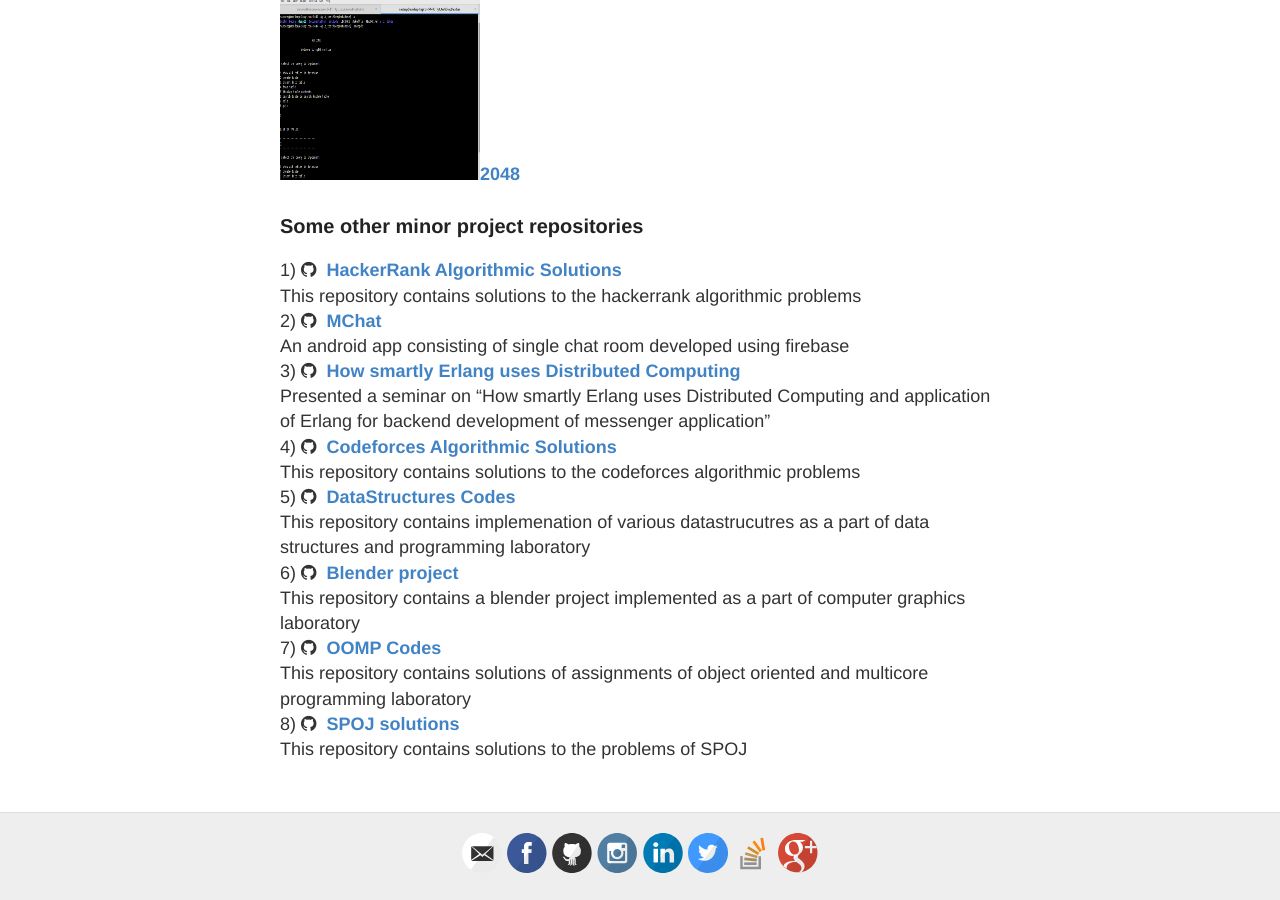
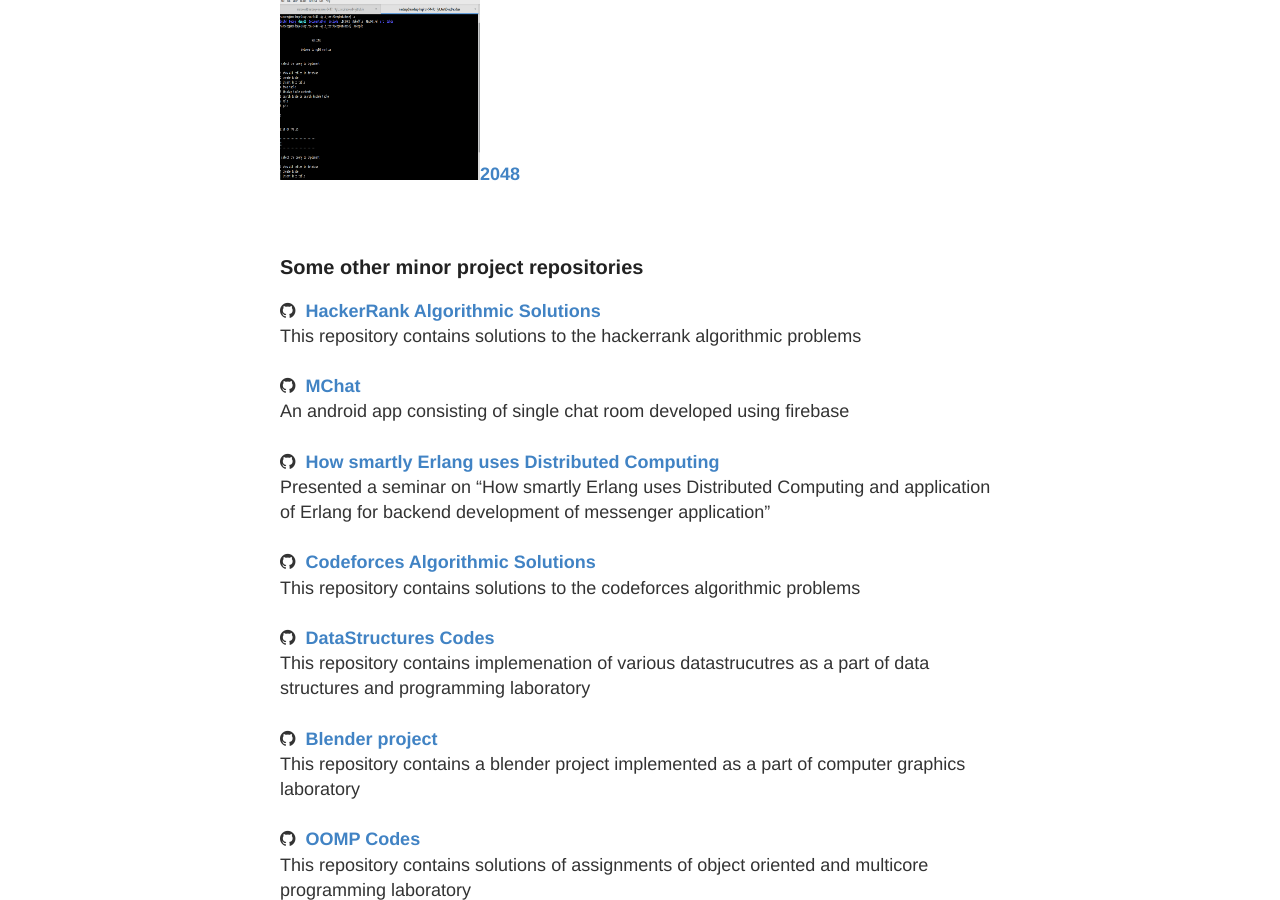
Before and after one commit to msdeep14/msdeep14.github.io, a Jekyll site: the page built from projects.md, in a window 1280 px wide and 900 px high, scrolled down 1659 px. Built offline with Jekyll 4.4.1, drawn with Linux system fonts in a browser that asks for light colours.

Commit message:
modify project details

```diff
--- a/_includes/projects.html
+++ b/_includes/projects.html
@@ -9,99 +9,61 @@
         <h4>
             <a href="{{ site.baseurl }}/projects/deepdatabase.html"><img src="{{ site.baseurl }}/images/deepdatabase.png" title = "DeepDataBase" height = "200" width = "200"/>DeepDataBase</a>
         </h4>
-		<!-- <h5>
-			<i class="fa fa-github"></i>&nbsp;&nbsp;<strong><a href="https://github.com/msdeep14/DeepDataBase">DeepDataBase</a></strong> <br/>
-			<p>A mini scale database engine.<br />
-			1) System is given a touch of Relational Database where data can be stored and retrieved in the form of tables.<br />
-			2) System reads data from and writes data to disk in blocks and there are custom blocks for each table.<br />
-            3) Queries supported by system are SELECT, CREATE, INSERT, DROP, SHOW <br />
-			4) Meta Data of tables is stored separately like current no. of records, table name, etc.<br />
-			5) Indexing using B+ trees.<br />
-            6) B+ tree search based on primary key and brute force search for other attributes of table <br />
-		</p>
-    </h5> -->
+
     <h4>
         <a href="{{ site.baseurl }}/projects/irctc.html"><img src="{{ site.baseurl }}/images/deepdatabase.png" title = "IRCTC" height = "200" width = "200"/>IRCTC</a>
     </h4>
-		<!-- <h5>
-			<i class="fa fa-github"></i>&nbsp;&nbsp;<strong><a href="https://github.com/msdeep14/IRCTC">IRCTC</a></strong> <br/>
-            <p>IRCTC like Ticket Booking System developed in C++ using QT Framework<br/>
-			1)Data encryption algorithm is used for storing encrypted passwords of users and binary Search is used for verifying 	username and password.<br/>
-			2)For querying trains between stations, system will show all the available trains on and in case no direct trains are available, it will display indirect trains calculated using graph algorithms.<br/>
-			3)System takes care of cycles within the graph efficiently.<br/>
-			4)Simple payment system is designed for payment of ticket and then displaying of ticket.<br/>
-			5)Data is stored using files<br/>
-		</p>
-		</h5> -->
+
         <h4>
             <a href="{{ site.baseurl }}/projects/tripcount.html"><img src="{{ site.baseurl }}/images/deepdatabase.png" title = "Tripcount" height = "200" width = "200"/>Tripcount</a>
         </h4>
+
         <h4>
             <a href="{{ site.baseurl }}/projects/bytecode.html"><img src="{{ site.baseurl }}/images/deepdatabase.png" title = "ByteCode" height = "200" width = "200"/>ByteCode</a>
         </h4>
-    	<!-- <h5>
-			<i class="fa fa-github"></i>&nbsp;&nbsp;<strong><a href="https://github.com/msdeep14/Tripcount">Tripcount</a></strong> <br/>
-			<p>
-            An android app for managing all your group trips and day to day expenses<br/>
-			1)App contains two modules : day2day expenses and Trip expenses<br/>
-			2) While on Trip, add money paid by any of friend and Tripcount has inbuilt algorithm which automatically calculates which friend owes money to whom and how they can settle the payments.<br/>
-			3)It also keeps track of day to day expenses, you can add expenses for a particular friend and it will show total amount owed by that friend.<br/>
-		</p>
-		</h5> -->
+
         <h4>
             <a href="{{ site.baseurl }}/projects/complexity_dictionary.html"><img src="{{ site.baseurl }}/images/deepdatabase.png" title = "Complexity Dictionary" height = "200" width = "200"/>Complexity Dictionary</a>
         </h4>
-		<!-- <h5>
-			<i class="fa fa-github"></i>&nbsp;&nbsp;<strong><a href="https://github.com/msdeep14/Complexity-Dictionary">Complexity Dictionary</a></strong> <br/>
-			<p>
-            Java based dictionary implementation for comparing running time of Tries, AVL Tree, RedBlack Tree and HashMaps.<br/>
-        </p>
-		</h5> -->
+
         <h4>
             <a href="{{ site.baseurl }}/projects/travel_data_analysis.html"><img src="{{ site.baseurl }}/images/deepdatabase.png" title = "TRAVEL DATA ANALYSIS" height = "200" width = "200"/>TRAVEL DATA ANALYSIS</a>
         </h4>
-		<!-- <h5>
-			<i class="fa fa-github"></i>&nbsp;&nbsp;<strong><a href= "https://github.com/msdeep14/Travel-Data-Analysis">Travel Data Analysis</a></strong><br/>
-			<p>
-			From a large data file, the system extracts data using Pig tool and analyze top 20 and least 20 travelled destinations using R programming.<br/>
-		</p>
-		</h5> -->
+
         <h4>
             <a href="{{ site.baseurl }}/projects/2048.html"><img src="{{ site.baseurl }}/images/deepdatabase.png" title = "2048" height = "200" width = "200"/>2048</a>
         </h4>
 
-		<!-- <h5>
-			<i class="fa fa-github"></i>&nbsp;&nbsp;<strong><a href="https://github.com/msdeep14/play_2048">2048</a></strong> <br/>
-			<p>
-             Popular game 2048 developed in C++ for applying basic OOP concepts.<br/>
-         </p>
-		</h5>
-		<h5>
-			<i class="fa fa-github"></i>&nbsp;&nbsp;<strong><a href="https://github.com/msdeep14/hackerranksolutions">HackerRank Solutions</a></strong> <br/>
-			<p>
-			This repo contains HackerRank algorithmic solutions. <br/>
-			</p>
-		</h5> -->
+
+        <br />
         <h3>
             Some other minor project repositories </h3>
             <p>
-                1) <i class="fa fa-github"></i>&nbsp;&nbsp;<strong><a href="https://github.com/msdeep14/hackerranksolutions">HackerRank Algorithmic Solutions</a></strong> <br/>
+                <i class="fa fa-github"></i>&nbsp;&nbsp;<strong><a href="https://github.com/msdeep14/hackerranksolutions">HackerRank Algorithmic Solutions</a></strong> <br/>
                     This repository contains solutions to the hackerrank algorithmic problems<br />
-                2) <i class="fa fa-github"></i>&nbsp;&nbsp;<strong><a href="https://github.com/msdeep14/MChat">MChat</a></strong> <br/>
+                    <br />
+                <i class="fa fa-github"></i>&nbsp;&nbsp;<strong><a href="https://github.com/msdeep14/MChat">MChat</a></strong> <br/>
                     An android app consisting of single chat room developed using firebase <br />
-                3) <i class="fa fa-github"></i>&nbsp;&nbsp;<strong><a href="https://github.com/msdeep14/How-Smartly-Erlang-Uses-Distributed-Computing">How smartly Erlang uses Distributed Computing</a></strong> <br/>
+                    <br />
+                <i class="fa fa-github"></i>&nbsp;&nbsp;<strong><a href="https://github.com/msdeep14/How-Smartly-Erlang-Uses-Distributed-Computing">How smartly Erlang uses Distributed Computing</a></strong> <br/>
                 Presented a seminar on “How smartly Erlang uses Distributed Computing and application of Erlang
 for backend development of messenger application”<br />
-                4) <i class="fa fa-github"></i>&nbsp;&nbsp;<strong><a href="https://github.com/msdeep14/codeforces">Codeforces Algorithmic Solutions</a></strong> <br/>
+                <br />
+                <i class="fa fa-github"></i>&nbsp;&nbsp;<strong><a href="https://github.com/msdeep14/codeforces">Codeforces Algorithmic Solutions</a></strong> <br/>
                 This repository contains solutions to the codeforces algorithmic problems<br />
-                5) <i class="fa fa-github"></i>&nbsp;&nbsp;<strong><a href="https://github.com/msdeep14/DSPS_codes">DataStructures Codes</a></strong> <br/>
+                <br />
+                <i class="fa fa-github"></i>&nbsp;&nbsp;<strong><a href="https://github.com/msdeep14/DSPS_codes">DataStructures Codes</a></strong> <br/>
                     This repository contains implemenation of various datastrucutres as a part of data structures and programming laboratory<br />
-                6) <i class="fa fa-github"></i>&nbsp;&nbsp;<strong><a href="https://github.com/msdeep14/CG_lab">Blender project</a></strong> <br/>
+                    <br />
+                <i class="fa fa-github"></i>&nbsp;&nbsp;<strong><a href="https://github.com/msdeep14/CG_lab">Blender project</a></strong> <br/>
                     This repository contains a blender project implemented as a part of computer graphics laboratory<br />
-                7) <i class="fa fa-github"></i>&nbsp;&nbsp;<strong><a href="https://github.com/msdeep14/OOMP_lab">OOMP Codes</a></strong> <br/>
+                    <br />
+                <i class="fa fa-github"></i>&nbsp;&nbsp;<strong><a href="https://github.com/msdeep14/OOMP_lab">OOMP Codes</a></strong> <br/>
                     This repository contains solutions of assignments of object oriented and multicore programming laboratory <br />
-                8) <i class="fa fa-github"></i>&nbsp;&nbsp;<strong><a href="https://github.com/msdeep14/spoj">SPOJ solutions</a></strong> <br/>
+                    <br />
+                <i class="fa fa-github"></i>&nbsp;&nbsp;<strong><a href="https://github.com/msdeep14/spoj">SPOJ solutions</a></strong> <br/>
                     This repository contains solutions to the problems of SPOJ <br />
+                    <br />
 
             </p>
     </body>
--- a/projects/2048.html
+++ b/projects/2048.html
@@ -1,7 +1,7 @@
 ---
 layout: page
 <!-- title: DeepDataBase -->
-permalink: /projects/deepdatabase
+permalink: /projects/2048
 ---
 <head>
     <title>2048</title>
--- a/projects/travel_data_analysis.html
+++ b/projects/travel_data_analysis.html
@@ -1,7 +1,7 @@
 ---
 layout: page
 <!-- title: DeepDataBase -->
-permalink: /projects/deepdatabase
+permalink: /projects/travel_data_analysis
 ---
 <head>
     <title> Travel Data Analysis</title>
```
